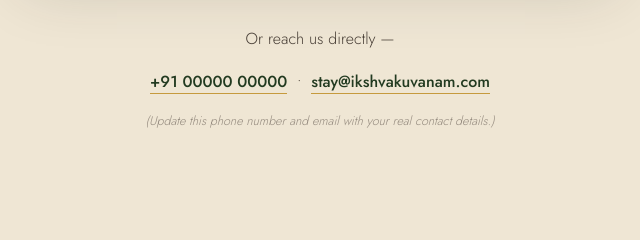
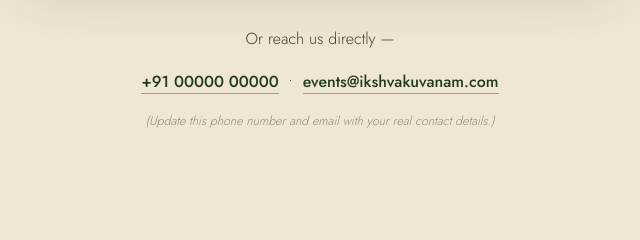
Before and after one commit to kranthi-arveti/ikshvaku-vanam, a website: page index.html in a window 1280 px wide. Shown: the part 5305-5545 px from the top of the page, 320-960 px from the left. Drawn offline with Linux system fonts and the light colour scheme.

Commit message:
Update contact email to events@ikshvakuvanam.com
Matches the address now live via Cloudflare Email Routing.

```diff
--- a/index.html
+++ b/index.html
@@ -299,7 +299,7 @@
 
       <div class="stay-contact">
         <p>Or reach us directly —</p>
-        <p><a href="tel:+910000000000">+91 00000 00000</a> &nbsp;&bull;&nbsp; <a href="mailto:stay@ikshvakuvanam.com">stay@ikshvakuvanam.com</a></p>
+        <p><a href="tel:+910000000000">+91 00000 00000</a> &nbsp;&bull;&nbsp; <a href="mailto:events@ikshvakuvanam.com">events@ikshvakuvanam.com</a></p>
         <p class="stay-contact-hint">(Update this phone number and email with your real contact details.)</p>
       </div>
     </div>
```
Also changed, not shown: README.md.
